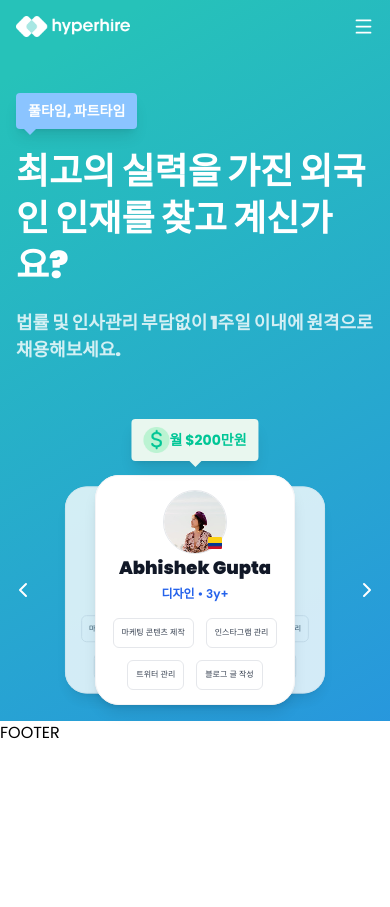
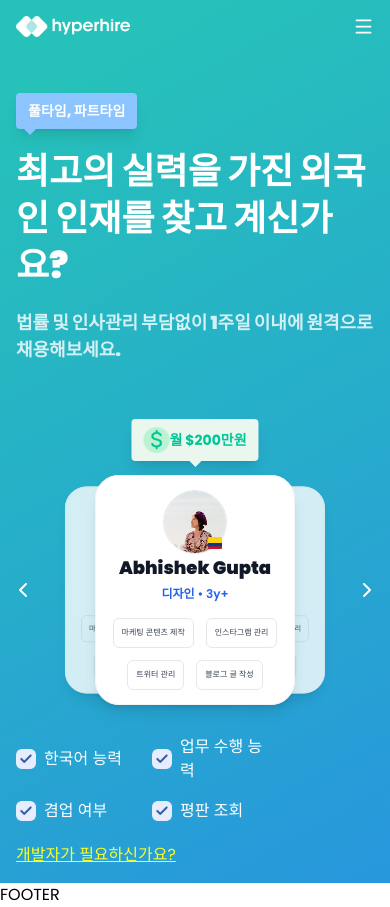
Before and after one commit to ridoansaleh/hyperhire-ui, a Next.js app: page / in a window 390 px wide. Before the commit the page ends 844 px from the top, so only its background shows below. Built offline with nearby package versions, Linux system fonts and the light colour scheme.

Commit message:
feat(hero): add services section for mobile

```diff
--- a/components/organisms/Hero/index.tsx
+++ b/components/organisms/Hero/index.tsx
@@ -1,3 +1,4 @@
+import Image from "next/image";
 import Tooltip from "@/components/atoms/Tooltip";
 import CardSlider from "../CardSlider";
 import { ProfileCardProps } from "../ProfileCard";
@@ -58,7 +59,10 @@ export default function Hero() {
   ];
   return (
     <div className="py-4 px-4 lg:px-2 xl:px-0">
-      <div id="top-content" className="flex flex-col lg:flex-row gap-4 mt-[80px]">
+      <div
+        id="top-content"
+        className="flex flex-col lg:flex-row gap-4 mt-[80px]"
+      >
         <div id="marketing-text" className="pb-4 font-black">
           <Tooltip
             bgColor="bg-[#8BC4FF]"
@@ -69,11 +73,17 @@ export default function Hero() {
               최고의 실력을 가진 외국인 인재를 찾고 계신가요?
             </div>
           </Tooltip>
-          <div id="sub-title" className="lg:w-[260px] mt-[20px] text-[18px] text-[#FFFFFFCC]">
+          <div
+            id="sub-title"
+            className="lg:w-[260px] mt-[20px] text-[18px] text-[#FFFFFFCC]"
+          >
             법률 및 인사관리 부담없이 1주일 이내에 원격으로 채용해보세요.
           </div>
           {/* Question => Desktop Only */}
-          <div id="marketing-question" className="hidden lg:block mt-[20px] underline">
+          <div
+            id="marketing-question"
+            className="hidden lg:block mt-[20px] underline"
+          >
             개발자가 필요하신가요?
           </div>
         </div>
@@ -84,9 +94,52 @@ export default function Hero() {
       <div id="slide-items"></div>
 
       {/* SERVICES section => Mobile Only */}
-      <div id="services">
-        <div id="items"></div>
-        <div id="question"></div>
+      <div id="services" className="lg:hidden mt-[30px]">
+        <div id="items" className="flex flex-wrap gap-4">
+          <div className="w-[120px] flex items-center gap-2">
+            <Image
+              src="/images/checkbox.png"
+              alt="Item"
+              width={20}
+              height={20}
+              className="h-[20px]"
+            />{" "}
+            <span>한국어 능력</span>
+          </div>
+          <div className="w-[120px] flex items-center gap-2">
+            <Image
+              src="/images/checkbox.png"
+              alt="Item"
+              width={20}
+              height={20}
+              className="h-[20px]"
+            />{" "}
+            <span>업무 수행 능력</span>
+          </div>
+          <div className="w-[120px] flex items-center gap-2">
+            <Image
+              src="/images/checkbox.png"
+              alt="Item"
+              width={20}
+              height={20}
+              className="h-[20px]"
+            />{" "}
+            <span>겸업 여부</span>
+          </div>
+          <div className="w-[120px] flex items-center gap-2">
+            <Image
+              src="/images/checkbox.png"
+              alt="Item"
+              width={20}
+              height={20}
+              className="h-[20px]"
+            />{" "}
+            <span>평판 조회</span>
+          </div>
+        </div>
+        <div id="question" className="mt-[20px] text-[#FBFF23] underline">
+          개발자가 필요하신가요?
+        </div>
       </div>
     </div>
   );
```
Also changed, not shown: public/images/checkbox.png (added).
